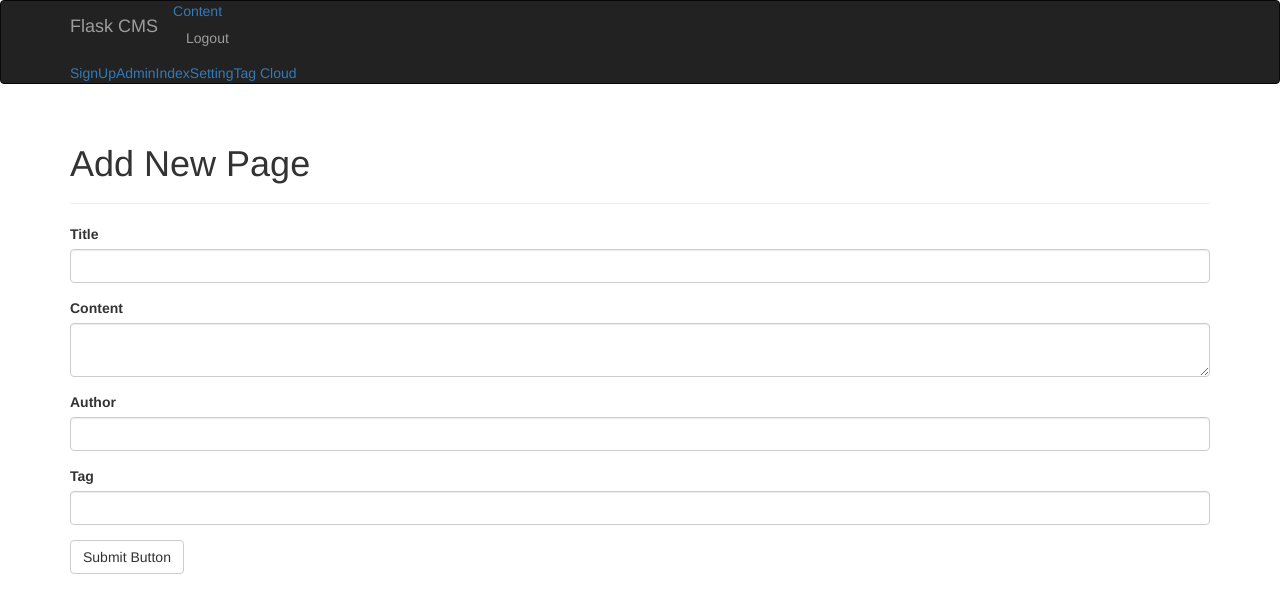
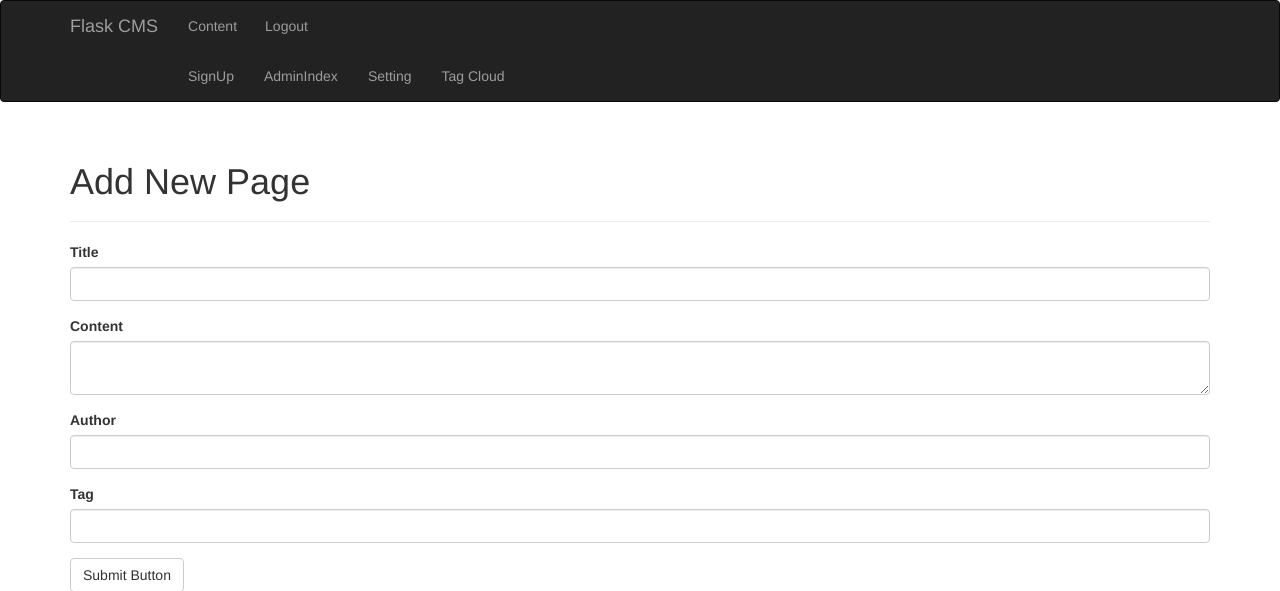
Before and after one commit to nubianMONK/flask-cms, a Flask app: page /admin_content_page_new in a window 1280 px wide. Shown: the top 591 px of the page. Run offline with Flask 2, Linux system fonts and the light colour scheme; the visitor is signed in with stand-in values (Sample User, id 1); some libraries are stand-ins or nearby versions.

Commit message:
Applied appropriate Boostrap tags to the Nav bar

```diff
--- a/templates/base.html
+++ b/templates/base.html
@@ -20,12 +20,15 @@
             </button>
 
 			<a class="navbar-brand" href="{{ url_for('content') }}">Flask CMS</a>
-      <a class="nav navbar-nav" href="{{ url_for('content') }}">Content</a>
+      <ul class="nav navbar-nav">
+        <li><a href="{{ url_for('content') }}">Content</a></li>
+
             {% if not session['logged_in'] %}
 
-              <a class="nav navbar-nav" href="{{ url_for('login') }}">Login</a>
+              <li><a href="{{ url_for('login') }}">Login</a></li>
 
             {% endif %}
+
             {% if session['logged_in'] %}
 
                 <form action="{{ url_for('logout') }}" class="navbar-form form-inline" method="POST">
@@ -37,12 +40,13 @@
                 </form>
 
             {% endif %}
-            <a class="nav navbar-nav" href="{{ url_for('signup') }}">SignUp</a>
+            <li><a href="{{ url_for('signup') }}">SignUp</a></li>
             {%  if session['logged_in'] and session['admin']  %}
-                <a class="nav navbar-nav" href="{{ url_for('admin_index') }}">AdminIndex</a>
+                <li><a href="{{ url_for('admin_index') }}">AdminIndex</a></li>
             {% endif %}
-            <a class="nav navbar-nav" href="{{ url_for('setting') }}">Setting</a>
-            <a class="nav navbar-nav" href="#">Tag Cloud</a>
+            <li><a href="{{ url_for('setting') }}">Setting</a></li>
+            <li><a href="#">Tag Cloud</a></li>
+        </ul>
         </div>
         <div class="navbar-collapse collapse">
             <ul class="nav navbar-nav">
```
